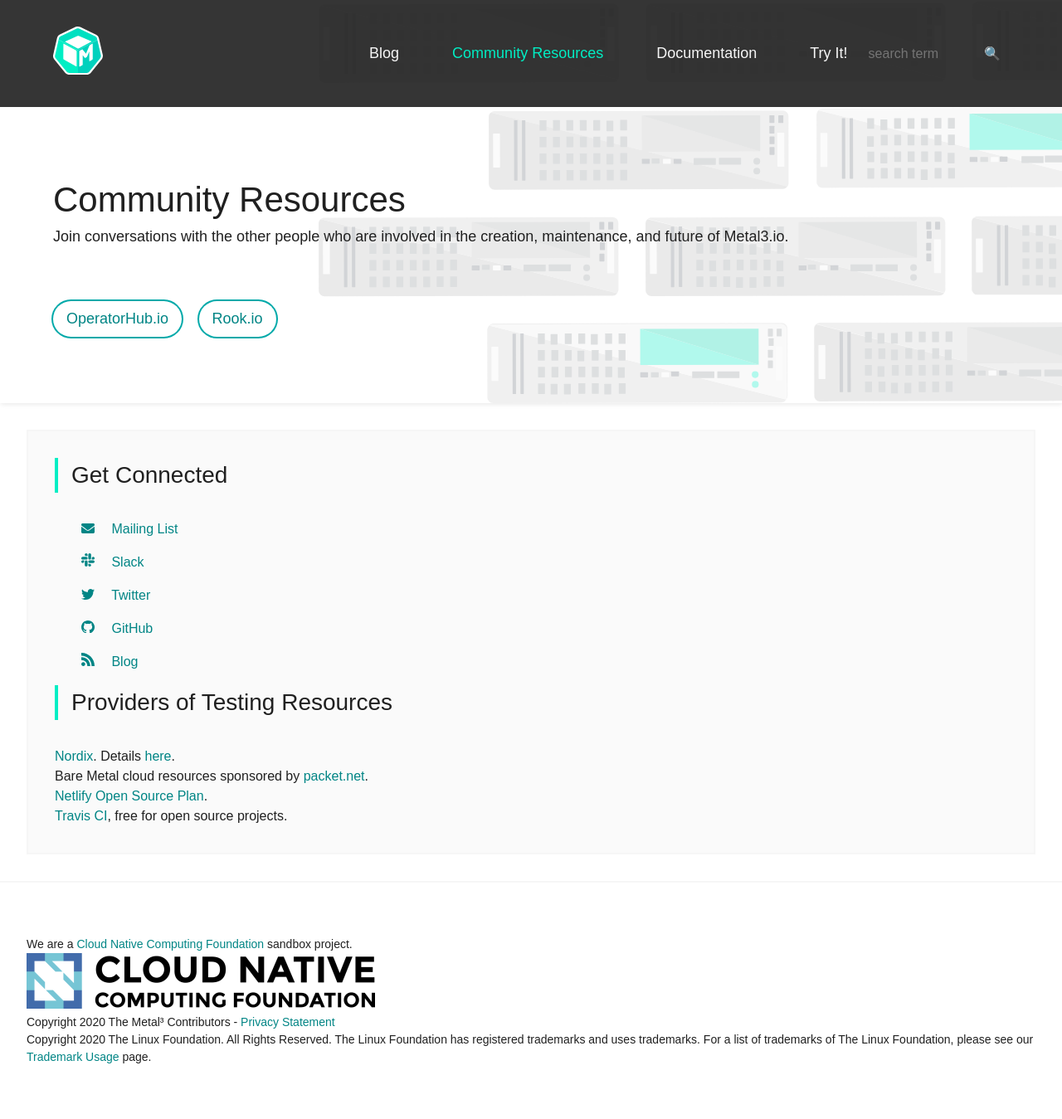
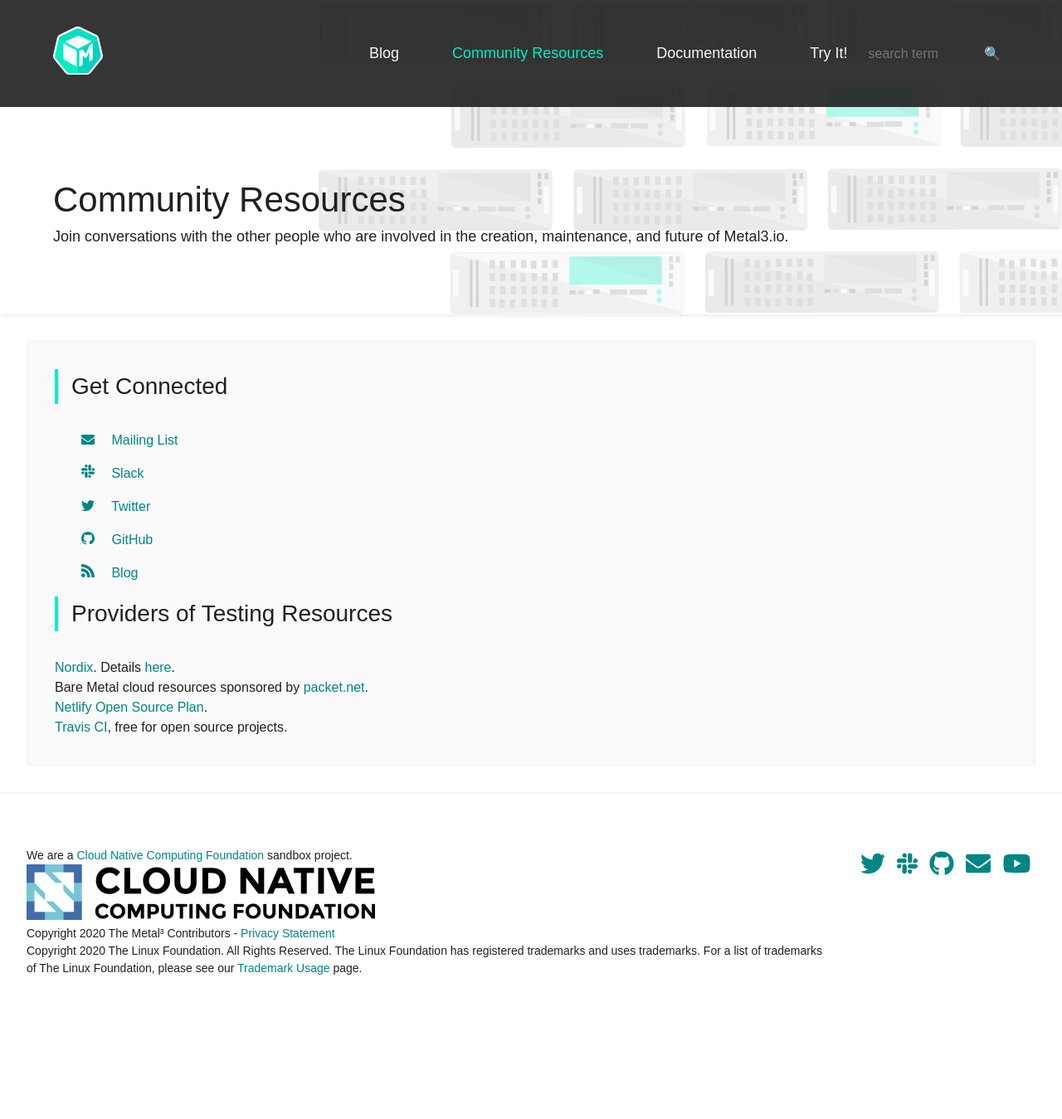
Before and after one commit to metal3-io/metal3-io.github.io, a Jekyll site: the page built from community-resources.html, in a window 1280 px wide. Shown: the whole page at 83% size. Built offline with Jekyll 4.4.1, drawn with Linux system fonts in a browser that asks for light colours; nearby versions of some CDN libraries; comment, search, counter and statistics services are not loaded; after the commit the page ends 1178 px from its top, so only the background shows below that.

Commit message:
include social media icon links in footer, remove operater and rook buttons from community resources page

```diff
--- a/_includes/footer.html
+++ b/_includes/footer.html
@@ -1,9 +1,32 @@
 </main>
 <footer class="mk-main-footer">
-  <p>We are a <a href="https://cncf.io/">Cloud Native Computing Foundation</a> sandbox project.</p>
-  <p><img src="/assets/images/cncf-color.png"/></p>
-  <p>Copyright {{ 'now' | date: "%Y" }} The Metal³ Contributors - <a href="/privacy-statement.html">Privacy Statement</a></p>
-  <p>Copyright {{ 'now' | date: "%Y" }} The Linux Foundation. All Rights Reserved. The Linux Foundation has registered trademarks and uses trademarks. For a list of trademarks of The Linux Foundation, please see our <a href="https://www.linuxfoundation.org/trademark-usage">Trademark Usage</a> page.</p>
+  <div>
+    <div class="mk-cncf-footer">
+      <p>We are a <a href="https://cncf.io/">Cloud Native Computing Foundation</a> sandbox project.</p>
+      <p><img src="/assets/images/cncf-color.png"/></p>
+      <p>Copyright {{ 'now' | date: "%Y" }} The Metal³ Contributors - <a href="/privacy-statement.html">Privacy Statement</a></p>
+      <p>Copyright {{ 'now' | date: "%Y" }} The Linux Foundation. All Rights Reserved. The Linux Foundation has registered trademarks and uses trademarks. For a list of trademarks of The Linux Foundation, please see our <a href="https://www.linuxfoundation.org/trademark-usage">Trademark Usage</a> page.</p>
+    </div>
+    <div class="mk-icons-footer">
+      <p>
+        <a href="https://twitter.com/{{ site.twitter_username }}" aria-label="Visit us on Twitter">
+          <i class="fab fa-twitter fa-lg" style="font-size:40px;padding:5px"></i>
+        </a>
+        <a href="https://kubernetes.slack.com/messages/CHD49TLE7" data-placement="top" title="Join our Slack channel.">
+          <i class="fab fa-slack fa-lg" style="font-size:40px;padding:5px"></i>
+        </a>
+        <a href="https://github.com/{{ site.github_username }}" aria-label="View our repo on GitHub">
+          <i class="fab fa-github fa-lg" style="font-size:40px;padding:5px"></i>
+        </a>
+        <a href="https://groups.google.com/g/metal3-dev" aria-label="Send us an email">
+          <i class="fas fa-envelope fa-lg" style="font-size:40px;padding:5px"></i>
+        </a>
+        <a href="https://www.youtube.com/channel/UC_xneeYbo-Dl4g-U78xW15g/videos" aria-label="See our YouTube channel">
+          <i class="fab fa-youtube fa-lg" style="font-size:40px;padding:5px"></i>
+        </a>
+      </p>
+    </div>
+  </div>
 </footer>
 </div><!--wrapper-->
 <script>
--- a/_sass/_footer.scss
+++ b/_sass/_footer.scss
@@ -3,3 +3,15 @@
     font-size: var(--mk--FontSize--xs);
     padding: var(--mk--spacer--lg) var(--mk--spacer--md);
 }
+
+.mk-cncf-footer {
+    width: 80%;
+    float: left ;
+}
+
+.mk-icons-footer {
+    width: 20%;
+    float: right;
+    text-align: right;
+    top: 50%;
+}
--- a/community-resources.html
+++ b/community-resources.html
@@ -6,8 +6,6 @@ permalink: /community-resources.html
 <div class="mk-masthead__content--sub">
         <h1 class="mk-masthead__content--sub__title">Community Resources</h1>
         <p class="mk-masthead__content--sub__text">Join conversations with the other people who are involved in the creation, maintenance, and future of Metal3.io.</p>
-        <a href="https://operatorhub.io/" target="_blank" class="mk-button mk-button--secondary">OperatorHub.io</a>
-        <a href="https://rook.io/" target="_blank" class="mk-button mk-button--secondary">Rook.io</a>
 </div>
 </section>
 <main>
```
